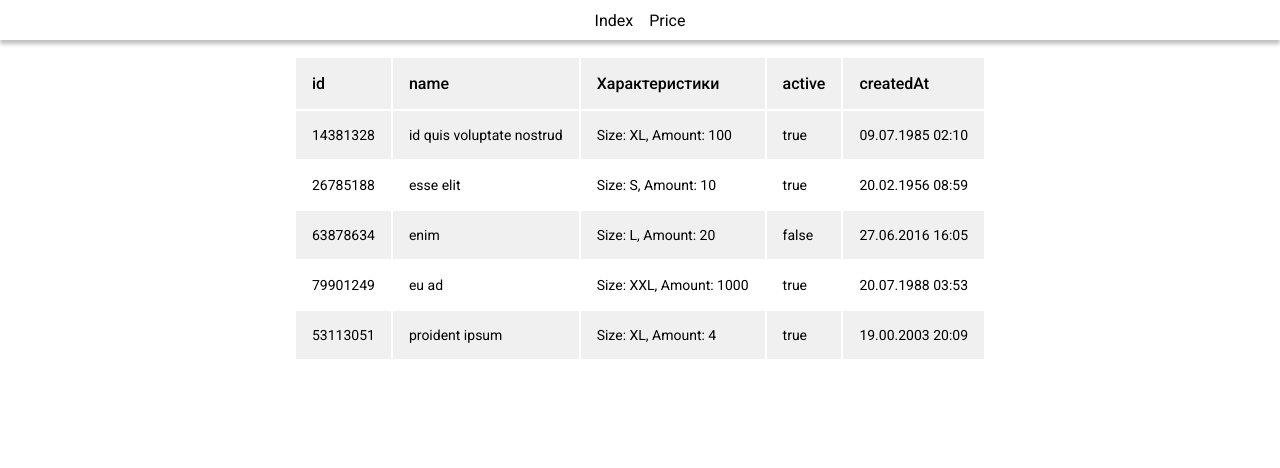
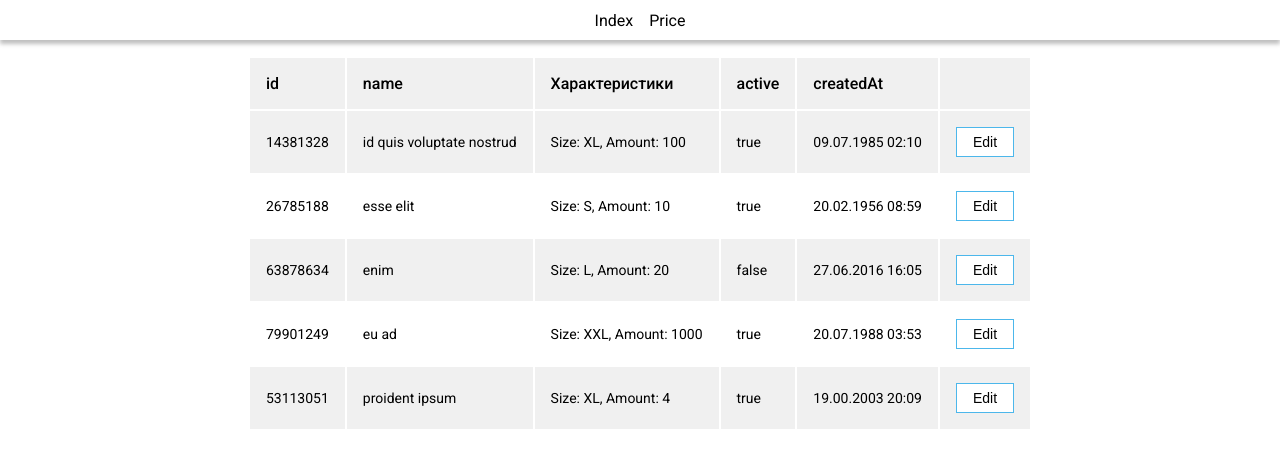
Before and after one commit to dissin101/universal_table, a React (Create React App) app: page / in a window 1280 px wide. Shown: the top 468 px of the page. Built offline with nearby package versions, Linux system fonts and the light colour scheme.

Commit message:
Add Modal, Button components

```diff
--- a/public/index.html
+++ b/public/index.html
@@ -35,6 +35,7 @@
   <body>
     <noscript>You need to enable JavaScript to run this app.</noscript>
     <div id="root"></div>
+    <div id="modal-root"></div>
     <!--
       This HTML file is a template.
       If you open it directly in the browser, you will see an empty page.
--- /dev/null
+++ b/src/components/Button/index.tsx
@@ -0,0 +1,10 @@
+import React from "react";
+import { StyledButton } from "./styles";
+
+interface IButtonProps extends React.HTMLAttributes<HTMLButtonElement> {}
+
+const Button: React.FC<IButtonProps> = (props) => {
+  return <StyledButton {...props}></StyledButton>;
+};
+
+export default Button;
--- /dev/null
+++ b/src/components/Button/styles.ts
@@ -0,0 +1,15 @@
+import styled from "styled-components";
+
+export const StyledButton = styled("button")`
+  background: #fff;
+  border: 1px solid #4cb7eb;
+  font-size: 14px;
+  min-height: 30px;
+  padding: 0 16px;
+  transition: 0.1s all ease-in-out;
+
+  &:hover,
+  &:active {
+    color: #4cb7eb;
+  }
+`;
--- /dev/null
+++ b/src/components/Modal/index.tsx
@@ -0,0 +1,25 @@
+import { createPortal } from "react-dom";
+import React from "react";
+import { CloseButton, Content, Overlay } from "./styles";
+
+interface IModalProps {
+  isOpen: boolean;
+  onClose: () => void;
+  children: React.ReactNode;
+}
+
+const Modal: React.FC<IModalProps> = ({ isOpen, onClose, children }) => {
+  if (!isOpen) return null;
+
+  return createPortal(
+    <Overlay>
+      <Content>
+        <CloseButton onClick={onClose}>X</CloseButton>
+        {children}
+      </Content>
+    </Overlay>,
+    document.body,
+  );
+};
+
+export default Modal;
--- /dev/null
+++ b/src/components/Modal/styles.ts
@@ -0,0 +1,29 @@
+import styled from "styled-components";
+import Button from "../Button";
+
+export const Overlay = styled("div")`
+  position: fixed;
+  top: 0;
+  left: 0;
+  width: 100%;
+  height: 100%;
+  background: rgba(0, 0, 0, 0.5);
+  display: flex;
+  justify-content: center;
+  align-items: center;
+`;
+
+export const Content = styled("div")`
+  min-width: 360px;
+  min-height: 300px;
+  background: #fff;
+  border-radius: 8px;
+  display: flex;
+  flex-direction: column;
+`;
+export const CloseButton = styled(Button)`
+  border-radius: 4px;
+  width: 30px;
+  padding: 0;
+  margin: 8px 8px 8px auto;
+`;
--- a/src/components/Table/index.tsx
+++ b/src/components/Table/index.tsx
@@ -11,8 +11,12 @@ type TCellContent = ReactElement | string | null | undefined;
 
 interface ITableProps<T> {
   data: T[];
-  renderCustomHeaderCell?: (key: keyof T) => TCellContent;
-  renderCustomBodyCell?: (key: keyof T, value: T[keyof T]) => TCellContent;
+  renderCustomHeaderCell?: (key: keyof T | "action") => TCellContent;
+  renderCustomBodyCell?: (
+    key: keyof T | "action",
+    value: T[keyof T],
+    row?: T,
+  ) => TCellContent;
 }
 
 const Table = <T,>({
@@ -20,15 +24,18 @@ const Table = <T,>({
   renderCustomHeaderCell,
   renderCustomBodyCell,
 }: ITableProps<T>) => {
-  if (!data.length) return <span>Список пуст</span>;
-
-  const dataKeys = Object.keys(data[0] as Array<keyof T>);
+  const dataKeys = [
+    ...Object.keys(data[0] as Array<keyof T>),
+    "action" as "action",
+  ];
 
   const renderTableCell = (content: TCellContent, key: string) => {
     if (!content) return null;
 
     return <TableCell key={key}>{content}</TableCell>;
   };
+
+  if (!data.length) return <span>Список пуст</span>;
 
   return (
     <TableWrapper>
@@ -51,7 +58,11 @@ const Table = <T,>({
               renderTableCell(
                 renderCustomBodyCell?.(key as keyof T, row[key as keyof T]) !==
                   undefined
-                  ? renderCustomBodyCell(key as keyof T, row[key as keyof T])
+                  ? renderCustomBodyCell(
+                      key as keyof T,
+                      row[key as keyof T],
+                      row,
+                    )
                   : String(row[key as keyof T]),
                 `cell-${rowIndex}-${cellIndex}`,
               ),
--- a/src/index.tsx
+++ b/src/index.tsx
@@ -6,8 +6,4 @@ import "./index.css";
 const root = ReactDOM.createRoot(
   document.getElementById("root") as HTMLElement,
 );
-root.render(
-  <React.StrictMode>
-    <Routes />
-  </React.StrictMode>,
-);
+root.render(<Routes />);
--- a/src/routes/products.tsx
+++ b/src/routes/products.tsx
@@ -1,7 +1,15 @@
 import Table from "../components/Table";
 import { IProduct, IProductOptions } from "../interfaces/products";
+import Button from "../components/Button";
+import { useState } from "react";
+import Modal from "../components/Modal";
 
 const ProductsPage = () => {
+  const [isOpenModal, setIsOpenModal] = useState<boolean>(false);
+
+  const onChangeModalVisibility = () =>
+    setIsOpenModal((prevState) => !prevState);
+
   /**
    * Моки
    */
@@ -92,12 +100,15 @@ const ProductsPage = () => {
    * Все кастомно рендерить не стал
    */
   return (
+    <>
       <Table
         data={data}
         renderCustomHeaderCell={(key) => {
+          if (key === "action") return <></>;
+
           if (key === "options") return "Характеристики";
         }}
-      renderCustomBodyCell={(key, value) => {
+        renderCustomBodyCell={(key, value, row) => {
           if (key === "createdAt") {
             const date = new Date(value as string);
 
@@ -111,8 +122,16 @@ const ProductsPage = () => {
 
             return `Size: ${optionsData.size}, Amount: ${optionsData.amount}`;
           }
+
+          if (key === "action") {
+            return <Button onClick={onChangeModalVisibility}>Edit</Button>;
+          }
         }}
       />
+      <Modal isOpen={isOpenModal} onClose={onChangeModalVisibility}>
+        <span>Modal</span>
+      </Modal>
+    </>
   );
 };
 
```
Lines whose indentation alone changed are shown as unchanged.
